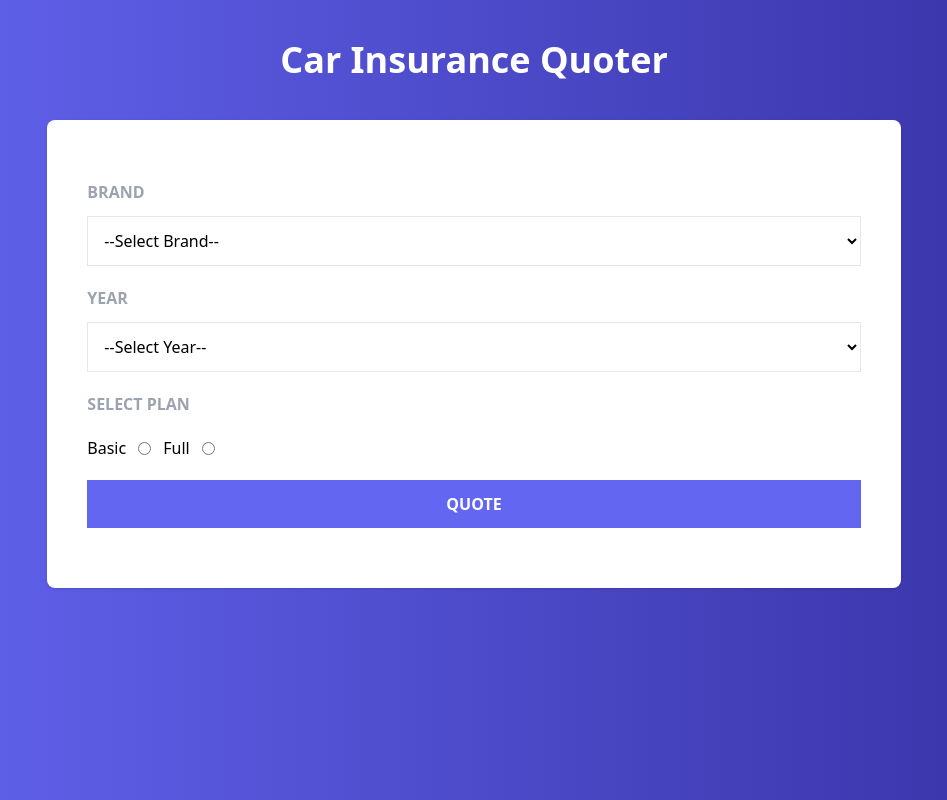
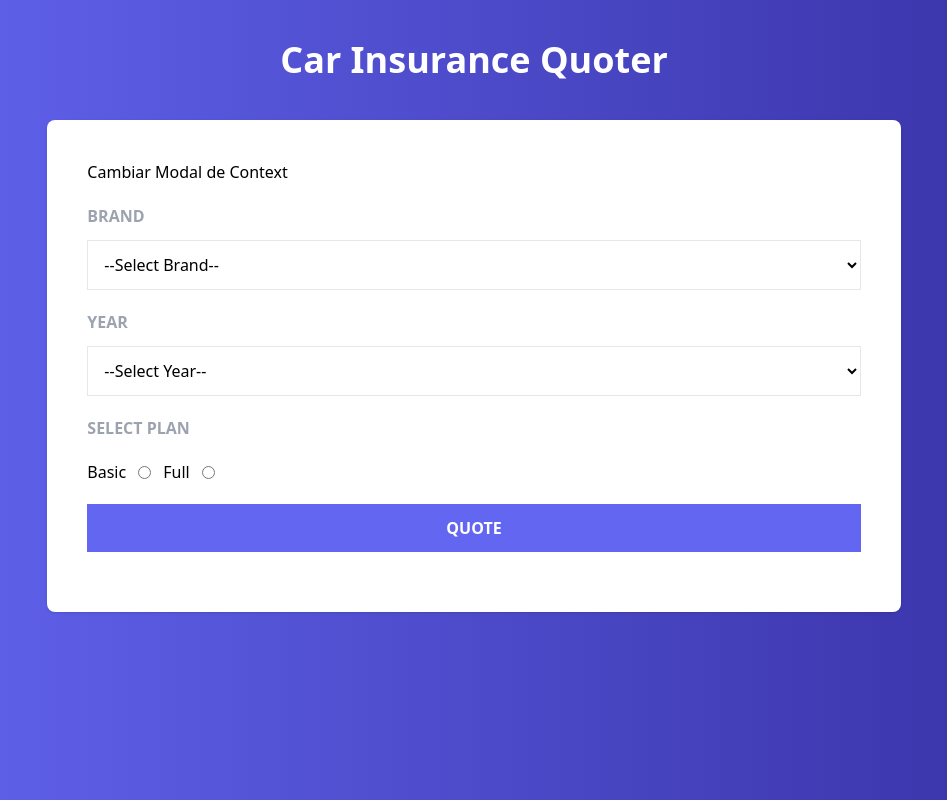
Before and after one commit to ClondonoM/react-tailwind-contex-insurance-quoter, a React (Vite) app: page / in a window 1280 px wide. Shown: the whole page, without its empty margins (166-1113 px from the left). Built offline with nearby package versions, Linux system fonts and the light colour scheme.

Commit message:
useQuoter hook implemented

```diff
--- a/src/App.jsx
+++ b/src/App.jsx
@@ -1,11 +1,11 @@
-import { QouterProvider } from './context/QouterProvider';
+import { QuoterProvider } from './context/QuoterProvider';
 import AppInsurance from './components/AppInsurance';
 
 function App() {
   return (
-    <QouterProvider>
+    <QuoterProvider>
       <AppInsurance />
-    </QouterProvider>
+    </QuoterProvider>
   );
 }
 
--- a/src/components/AppInsurance.jsx
+++ b/src/components/AppInsurance.jsx
@@ -1,5 +1,9 @@
 import Form from './Form';
+import useQuoter from '../hooks/useQuoter';
+
 const AppInsurance = () => {
+  const { modal } = useQuoter();
+  console.log(modal);
   return (
     <>
       <header className='my-10'>
--- a/src/components/Form.jsx
+++ b/src/components/Form.jsx
@@ -1,11 +1,13 @@
-import { Fragment, useContext } from 'react';
+import { Fragment } from 'react';
 import { BRANDS, YEARS, PLANS } from '../constants';
-import QouterContext from '../context/QouterProvider';
+import useQuoter from '../hooks/useQuoter';
 const Form = () => {
-  const { hola } = useContext(QouterContext);
-  console.log(hola);
+  const { modal, setModal } = useQuoter();
+  console.log(modal);
+
   return (
     <>
+      <button onClick={() => setModal(!modal)}>Cambiar Modal de Context</button>
       <form action=''>
         <div className='my-5'>
           <label
--- a/src/context/QouterProvider.jsx
+++ /dev/null
@@ -1,17 +0,0 @@
-import { createContext } from 'react';
-
-const QouterContext = createContext();
-
-const QouterProvider = ({ children }) => {
-  const hello = 'hello world';
-
-  return (
-    <QouterContext.Provider value={{ hello }}>
-      {children}
-    </QouterContext.Provider>
-  );
-};
-
-export { QouterProvider };
-
-export default QouterContext;
--- /dev/null
+++ b/src/context/QuoterProvider.jsx
@@ -0,0 +1,17 @@
+import { useState, createContext } from 'react';
+
+const QuoterContext = createContext();
+
+const QuoterProvider = ({ children }) => {
+  const [modal, setModal] = useState(false);
+
+  return (
+    <QuoterContext.Provider value={{ modal, setModal }}>
+      {children}
+    </QuoterContext.Provider>
+  );
+};
+
+export { QuoterProvider };
+
+export default QuoterContext;
--- /dev/null
+++ b/src/hooks/useQuoter.jsx
@@ -0,0 +1,8 @@
+import { useContext } from 'react';
+import QuoterContext from '../context/QuoterProvider';
+
+const useQuoter = () => {
+  return useContext(QuoterContext);
+};
+
+export default useQuoter;
```
